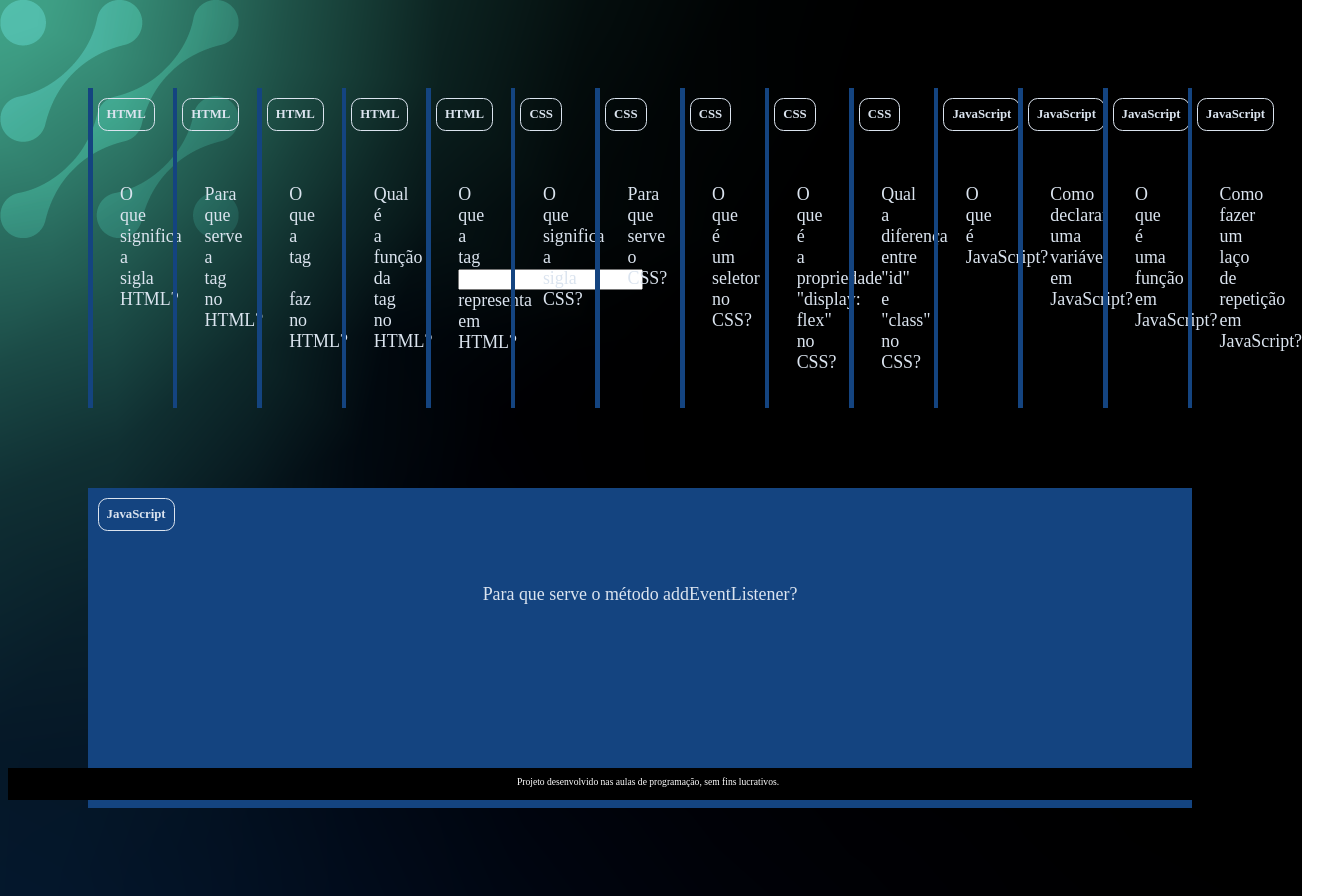
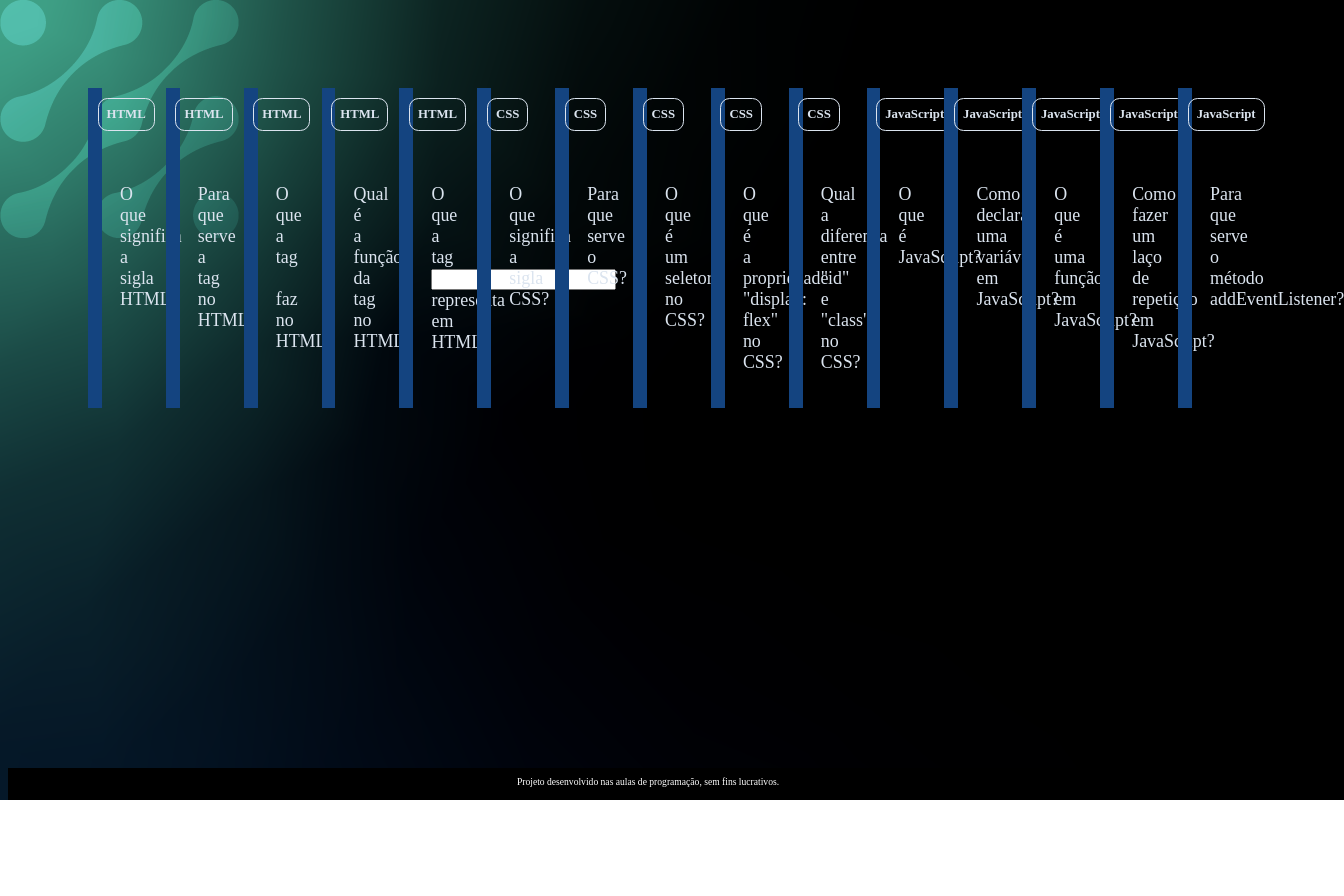
Before and after one commit to Gabriel-Fernandes4678/segundo-repositorio2, a plain HTML site: page index.html in a window 1280 px wide. Shown: the whole page, 1344 px wide, since content can reach past the window. After the commit the page ends 800 px from the top, so only its background shows below. Drawn offline with Linux system fonts and the light colour scheme.

Commit message:
Aula 11/06 perguntas 1

```diff
--- a/style.css
+++ b/style.css
@@ -14,7 +14,7 @@ body {
     flex-wrap: wrap;
     justify-content: space-between;
     padding: 4rem;
-    gap: 3rem;
+    gap: 2rem;
 }
 
 .cartao {
@@ -22,7 +22,7 @@ body {
     background-color: aqua;
     height: 20rem;
     flex-grow: 1;
-    flex-basis: calc(33% -6rem);
+    flex-basis: calc(20% -2rem); /* 5 cartões por linha */
 }
 
 .cartao__conteudo {
```
